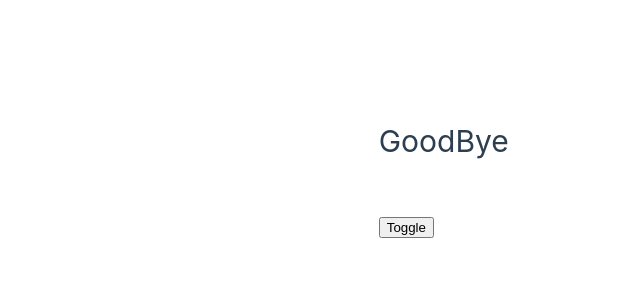
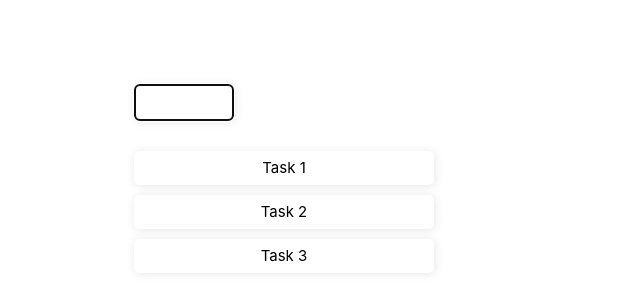
Before and after one commit to bgsdewo/Vue_Animasi, a Vue app in the folder todo- animation/: page / in a window 1280 px wide. Shown: the part 222-522 px from the top of the page, without its empty margins (206-846 px from the left). Built offline with nearby package versions, Linux system fonts and the light colour scheme.

Commit message:
Persiapan Buat Todo App Dengan Animasi

```diff
--- a/todo- animation/src/assets/base.css
+++ b/todo- animation/src/assets/base.css
@@ -60,8 +60,6 @@
 
 body {
   min-height: 100vh;
-  color: var(--color-text);
-  background: var(--color-background);
   transition:
     color 0.5s,
     background-color 0.5s;
--- a/todo- animation/src/views/HomeView.vue
+++ b/todo- animation/src/views/HomeView.vue
@@ -1,56 +1,43 @@
 <script setup>
 import { ref } from 'vue';
 
-const showText = ref(false)
+
 </script>
 
 <template>
   <main>
     <div class="container">
-      <transition name="fade">
-        <h1 v-if="showText">Hello World</h1>
-        <h1 v-else>GoodBye</h1>
-      </transition>
-      <button @click="showText = !showText">Toggle</button>
+      <input type="text" autofocus/>
+      <div class="card-list">Task 1</div>
+      <div class="card-list">Task 2</div>
+      <div class="card-list">Task 3</div>
     </div>
   </main>
 </template>
 
 <style scoped>
+.container {
+  max-width: 300px;
+  margin: 0 auto;
 
-.container {
-  position: relative;
 }
 
-h1 {
-  position: absolute;
+.container input {
+  width: 100px;
+  border-radius: 5px;
+  border: 1px solid #ccc;
+  padding: 10px;
+  margin-bottom: 20px;
+  box-shadow: 1px 1px 10px rgba(0, 0, 0, 0.1);
 }
 
-button {
-  margin-top: 100px;
-}
-
-.fade-enter-from {
-  opacity: 0;
-}
-
-.fade-enter-to {
-  opacity: 1;
-}
-
-.fade-enter-active {
-  transition: all 1s ease;
-}
-
-.fade-leave-from {
-  opacity: 1;
-}
-
-.fade-leave-to {
-  opacity: 0;
-}
-
-.fade-leave-active {
-  transition: all 1s ease;
+.card-list {
+  width: 300px;
+  border-radius: 5px;
+  padding: 5px 10px;
+  margin-top: 10px;
+  box-shadow: 1px 1px 10px rgba(0, 0, 0, 0.1);
+  text-align: center;
+  cursor: pointer;
 }
 </style>
```
